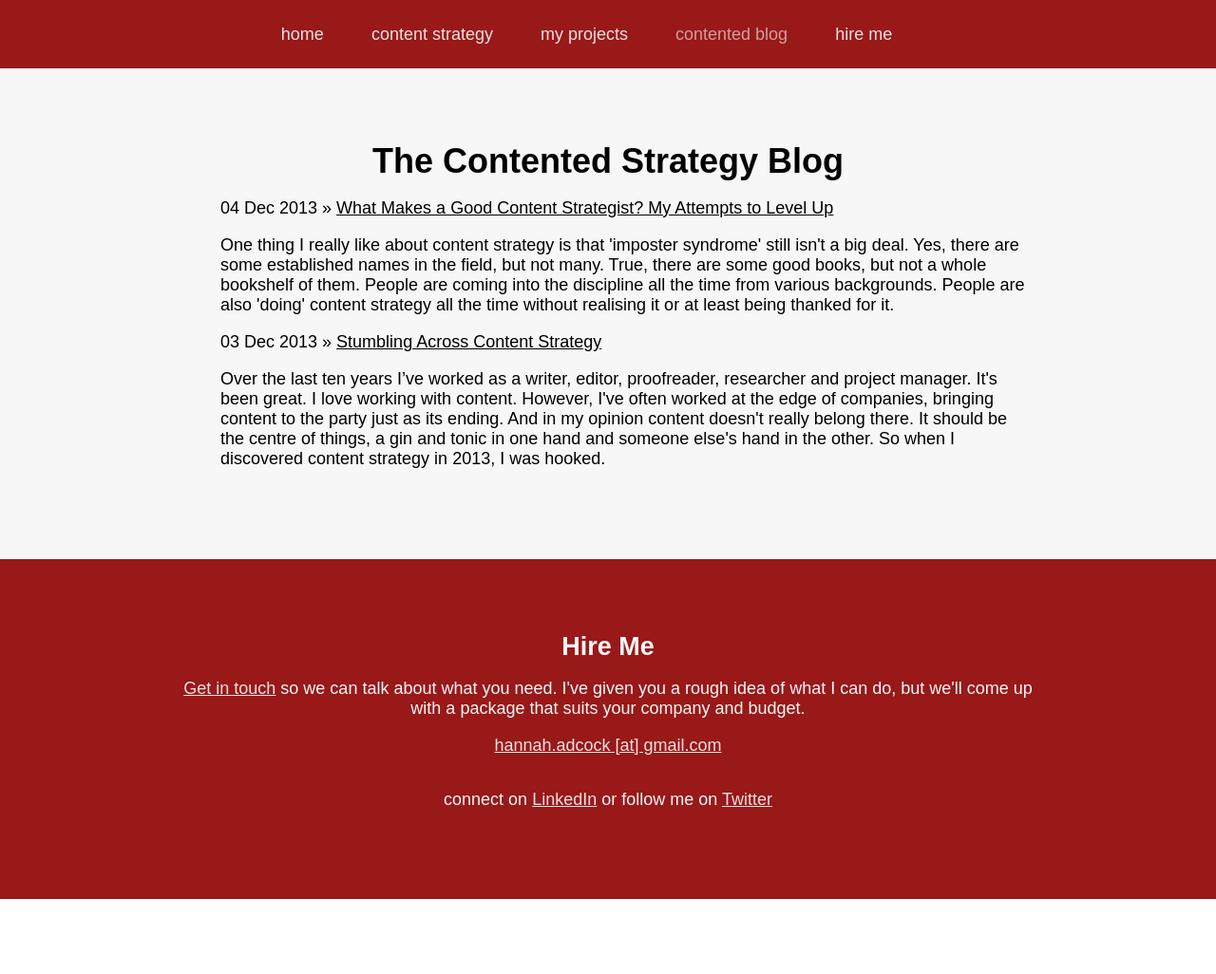
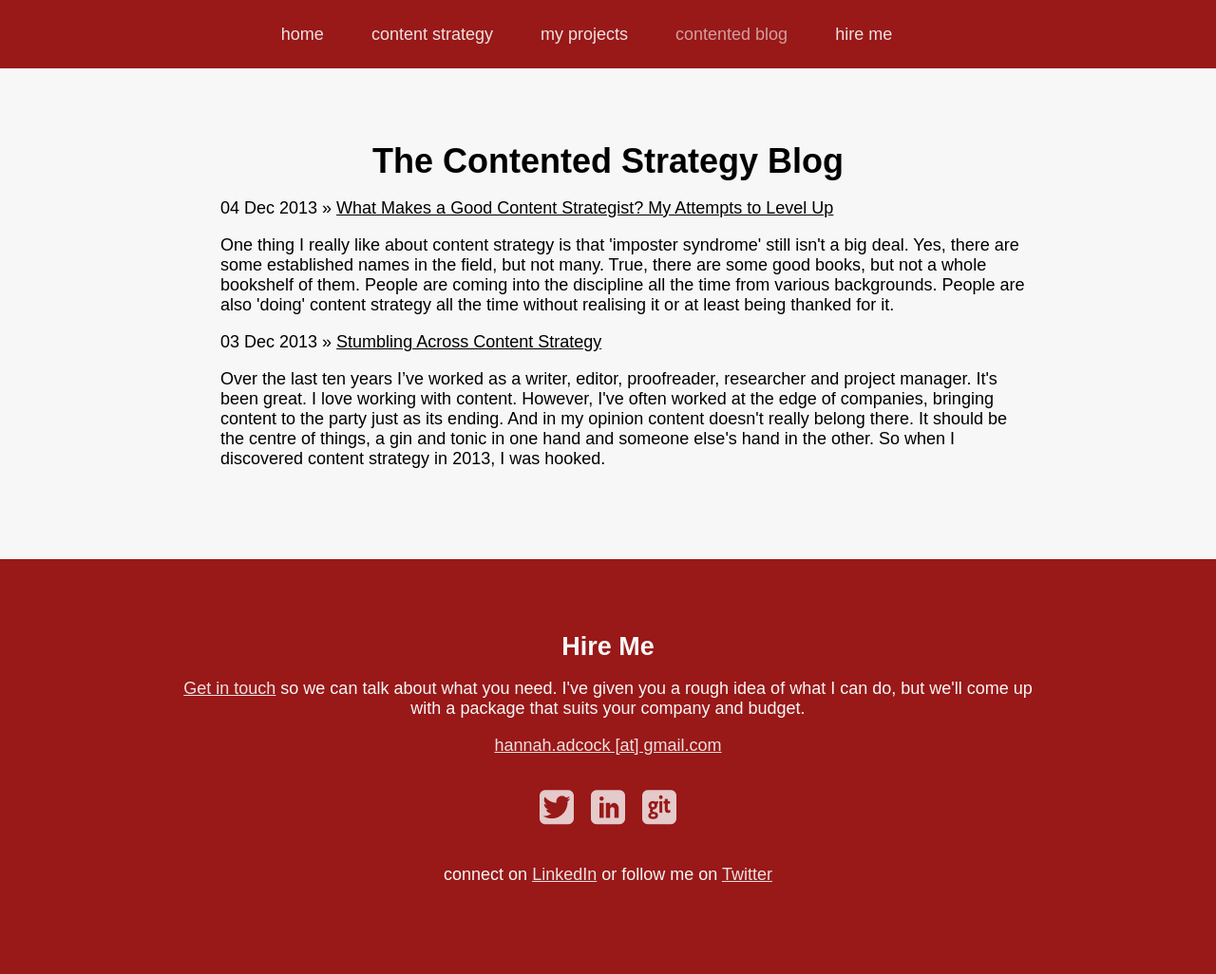
Before and after one commit to smokingpun/smokingpun.github.io, a Jekyll site: the page built from blog/index.html, in a window 1280 px wide. Shown: the whole page at 95% size. Built offline with Jekyll 4.4.1, drawn with Linux system fonts in a browser that asks for light colours; nearby versions of some CDN libraries; some web fonts are replaced; Markdown is read by kramdown in place of the engine named in the settings; the list of posts is cut into pages by our own code; before the commit the page ends 947 px from its top, so only the background shows below that.

Commit message:
add icon stylesheet to blog page

```diff
--- a/_layouts/default.html
+++ b/_layouts/default.html
@@ -5,6 +5,7 @@
     <meta charset="utf-8"/>
     <link rel="stylesheet" href="/css/reset.css" />
     <link rel="stylesheet" href="/css/style.css" />
+    <link rel="stylesheet" href="/css/icons.css" />
     <script type="text/javascript" src="//use.typekit.net/hij2ruv.js"></script>
     <script type="text/javascript">try{Typekit.load();}catch(e){}</script>
     <script type="text/javascript" src="http://ajax.googleapis.com/ajax/libs/jquery/1.9.0/jquery.min.js"></script>
```
